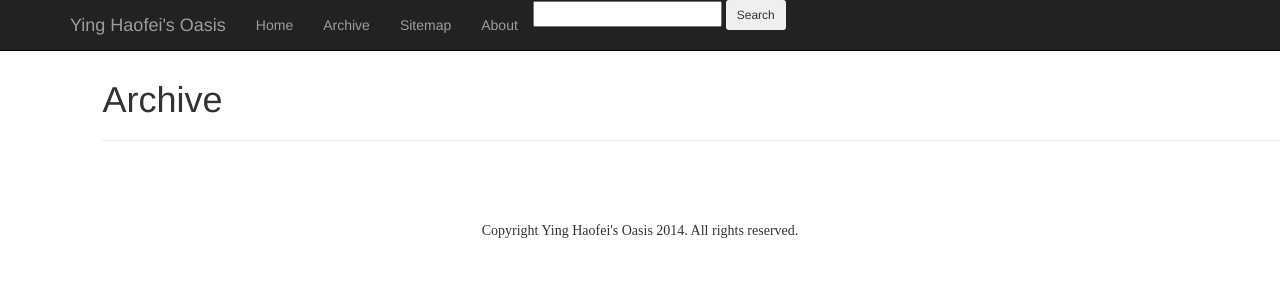
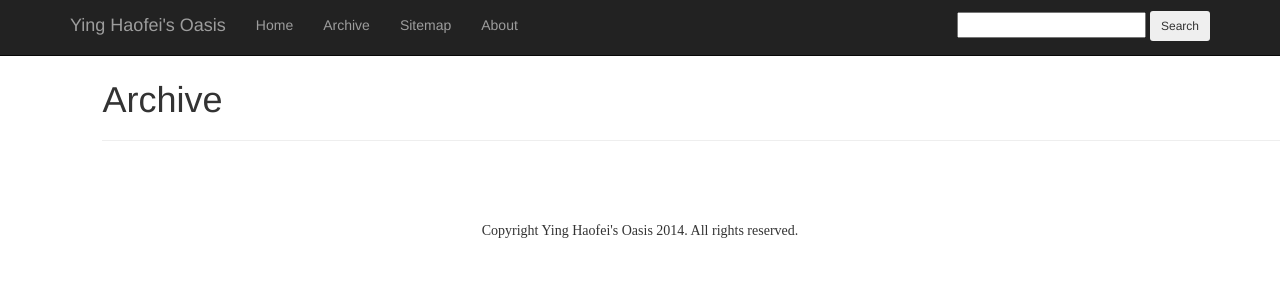
Before and after one commit to yhfyhf/Django-Blog, a Django app: page /archive/ in a window 1280 px wide. Shown: the top 300 px of the page. Run offline with Django 3.2, Linux system fonts and the light colour scheme; data that the repository does not hold is empty; parts of the project's set-up code (start-up, migrations or seed data) failed here and were passed over; some libraries are stand-ins or nearby versions.

Commit message:
css file

```diff
--- a/static/css/base.css
+++ b/static/css/base.css
@@ -1,3 +1,8 @@
+form.search {
+	float: right;
+	margin-top: 1%;
+}
+
 div.mainbody {
 	margin-top: 80px;
 	width: 92%;
--- a/static/css/index.css
+++ b/static/css/index.css
@@ -1,8 +1,3 @@
-form.search {
-	float: right;
-	margin-top: 1%;
-}
-
 div.posts {
 	width: 75%;
 	margin-left: 5%;
```
